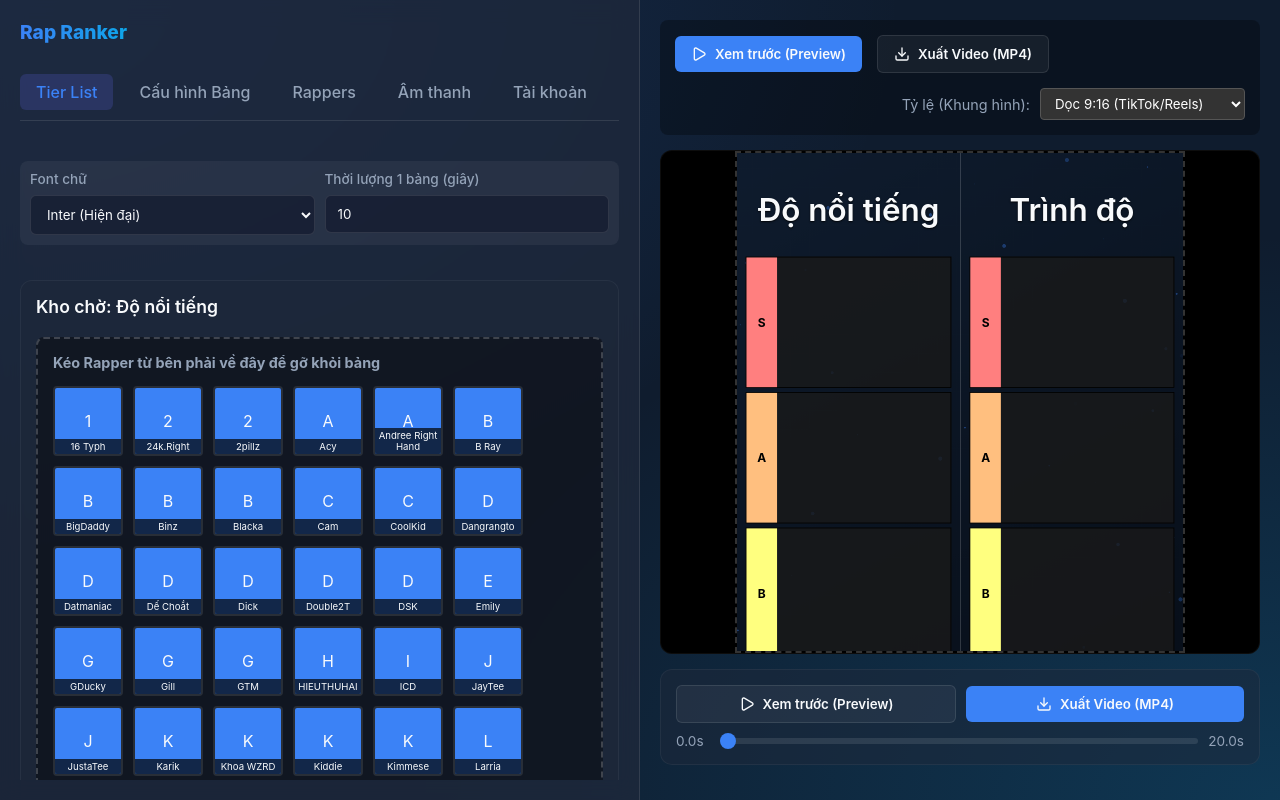
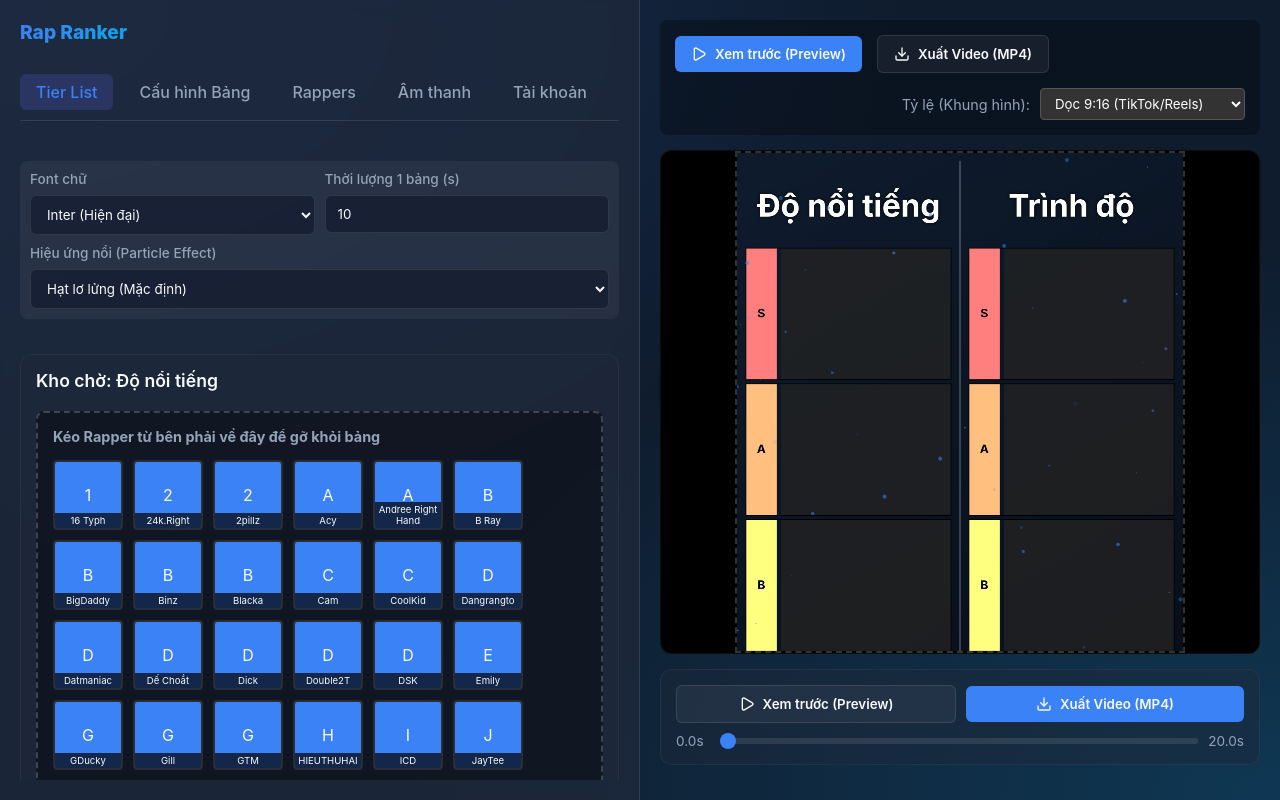
Before and after one commit to annc19324/RankingABC, a React (Vite) app: page / in a window 1280 px wide. Built offline with nearby package versions, Linux system fonts and the light colour scheme.

Commit message:
Render effect on top and add effect manager

```diff
--- a/src/App.jsx
+++ b/src/App.jsx
@@ -203,7 +203,8 @@ function App() {
         </div>
 
         {/* Global Video Settings */}
-        <div style={{ display: 'flex', gap: '10px', marginBottom: '15px', background: 'rgba(255,255,255,0.05)', padding: '10px', borderRadius: '8px' }}>
+        <div style={{ display: 'flex', flexDirection: 'column', gap: '10px', marginBottom: '15px', background: 'rgba(255,255,255,0.05)', padding: '10px', borderRadius: '8px' }}>
+          <div style={{ display: 'flex', gap: '10px' }}>
             <div className="control-group" style={{ margin: 0, flex: 1 }}>
               <label>Font chữ</label>
               <select value={videoSettings.font} onChange={(e) => setVideoSetting('font', e.target.value)}>
@@ -215,13 +216,25 @@ function App() {
               </select>
             </div>
             <div className="control-group" style={{ margin: 0, flex: 1 }}>
-            <label>Thời lượng 1 bảng (giây)</label>
+              <label>Thời lượng 1 bảng (s)</label>
               <input
                 type="number"
                 value={videoSettings.durationPerList}
                 onChange={(e) => setVideoSetting('durationPerList', Math.max(1, Number(e.target.value)))}
                 min={1}
               />
+            </div>
+          </div>
+          <div style={{ display: 'flex', gap: '10px' }}>
+            <div className="control-group" style={{ margin: 0, flex: 1 }}>
+              <label>Hiệu ứng nổi (Particle Effect)</label>
+              <select value={videoSettings.effect || 'particles'} onChange={(e) => setVideoSetting('effect', e.target.value)}>
+                <option value="particles">Hạt lơ lửng (Mặc định)</option>
+                <option value="snow">Tuyết rơi</option>
+                <option value="matrix">Ma trận (Matrix xanh)</option>
+                <option value="none">Không có (Tắt)</option>
+              </select>
+            </div>
           </div>
         </div>
 
--- a/src/components/CanvasRenderer.jsx
+++ b/src/components/CanvasRenderer.jsx
@@ -39,20 +39,7 @@ const CanvasRenderer = forwardRef(({ width = 1920, height = 1080, previewTime =
     ctx.fillStyle = bgGradient;
     ctx.fillRect(0, 0, width, height);
 
-    // Particles effect
-    ctx.save();
-    for(let i = 0; i < 60; i++) {
-       const x = (Math.sin(i * 24.5 + time * 0.3) * 0.5 + 0.5) * width;
-       const y = ((i * 133 + time * -40) % height + height) % height;
-       const radius = (Math.sin(i * 7 + time * 1.5) * 0.5 + 0.5) * 4 + 1;
-       ctx.beginPath();
-       ctx.arc(x, y, radius, 0, Math.PI*2);
-       ctx.fillStyle = `rgba(59, 130, 246, ${Math.abs(Math.sin(i + time)) * 0.4})`;
-       ctx.fill();
-    }
-    ctx.restore();
-
-    if (!isExporting) return;
+    // Background and particles drawn later or background here
 
     if (tierLists.length === 0) return;
 
@@ -170,6 +157,44 @@ const CanvasRenderer = forwardRef(({ width = 1920, height = 1080, previewTime =
         ctx.stroke();
       }
     });
+
+    // Draw Particles on top
+    const activeEffect = videoSettings.effect || 'particles';
+    if (activeEffect === 'particles') {
+      ctx.save();
+      for(let i = 0; i < 80; i++) {
+         const x = (Math.sin(i * 24.5 + time * 0.3) * 0.5 + 0.5) * width;
+         const y = ((i * 133 + time * -40) % height + height) % height;
+         const radius = (Math.sin(i * 7 + time * 1.5) * 0.5 + 0.5) * 4 + 1;
+         ctx.beginPath();
+         ctx.arc(x, y, radius, 0, Math.PI*2);
+         ctx.fillStyle = `rgba(59, 130, 246, ${Math.abs(Math.sin(i + time)) * 0.6})`;
+         ctx.fill();
+      }
+      ctx.restore();
+    } else if (activeEffect === 'snow') {
+      ctx.save();
+      for(let i = 0; i < 100; i++) {
+         const x = (Math.sin(i * 12.5) * width + time * 20) % width;
+         const y = (i * 25 + time * (30 + i % 20)) % height;
+         const radius = (i % 3) + 2;
+         ctx.beginPath();
+         ctx.arc(x, y, radius, 0, Math.PI*2);
+         ctx.fillStyle = `rgba(255, 255, 255, ${Math.abs(Math.sin(i + time*2)) * 0.5 + 0.3})`;
+         ctx.fill();
+      }
+      ctx.restore();
+    } else if (activeEffect === 'matrix') {
+      ctx.save();
+      ctx.fillStyle = 'rgba(0, 255, 0, 0.4)';
+      ctx.font = '20px monospace';
+      for(let i = 0; i < 40; i++) {
+         const x = (i * 50) % width;
+         const y = ((time * (100 + i*10)) % height + height) % height;
+         ctx.fillText(String.fromCharCode(0x30A0 + Math.random() * 96), x, y);
+      }
+      ctx.restore();
+    }
   };
 
   useImperativeHandle(ref, () => ({
--- a/src/components/ExportManager.jsx
+++ b/src/components/ExportManager.jsx
@@ -317,15 +317,9 @@ export default function ExportManager() {
             display: 'flex',
             flexDirection: 'column'
           }}>
-            <div style={{ position: 'absolute', top: 0, left: 0, width: '100%', height: '100%', pointerEvents: 'none', zIndex: 0 }}>
+            <div style={{ position: 'absolute', top: 0, left: 0, width: '100%', height: '100%', pointerEvents: 'none', zIndex: 1 }}>
               <CanvasRenderer ref={rendererRef} width={width} height={height} previewTime={time} isExporting={isExporting} />
             </div>
-
-            {!isExporting && (
-              <div ref={htmlBoardRef} style={{ width: '100%', height: '100%', overflowY: 'hidden', display: 'flex', flexDirection: 'column', position: 'relative', zIndex: 1 }}>
-                <TierListBoard logicalWidth={width} logicalHeight={height} />
-              </div>
-            )}
           </div>
         </div>
 
```
Lines whose indentation alone changed are shown as unchanged.
